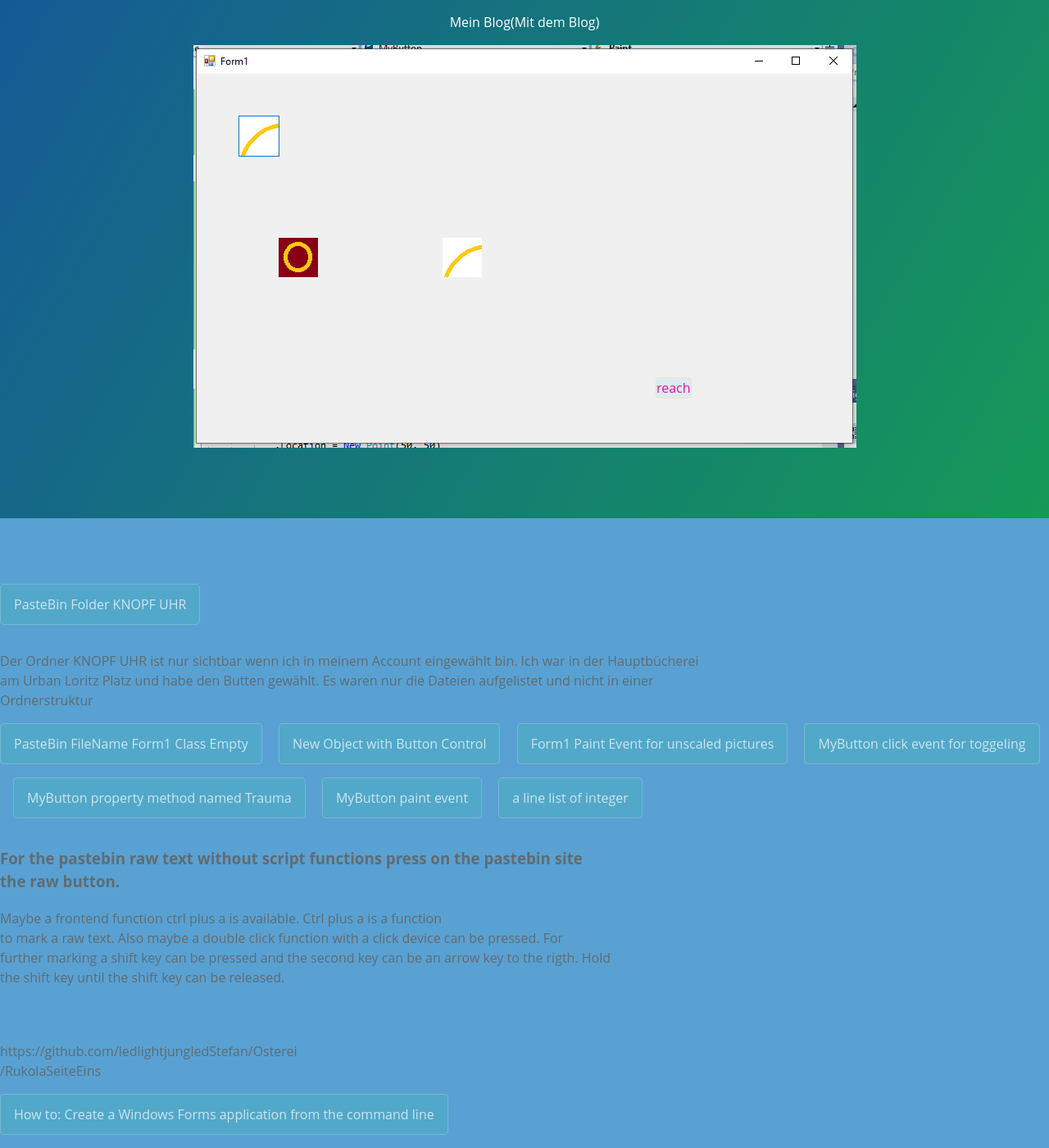
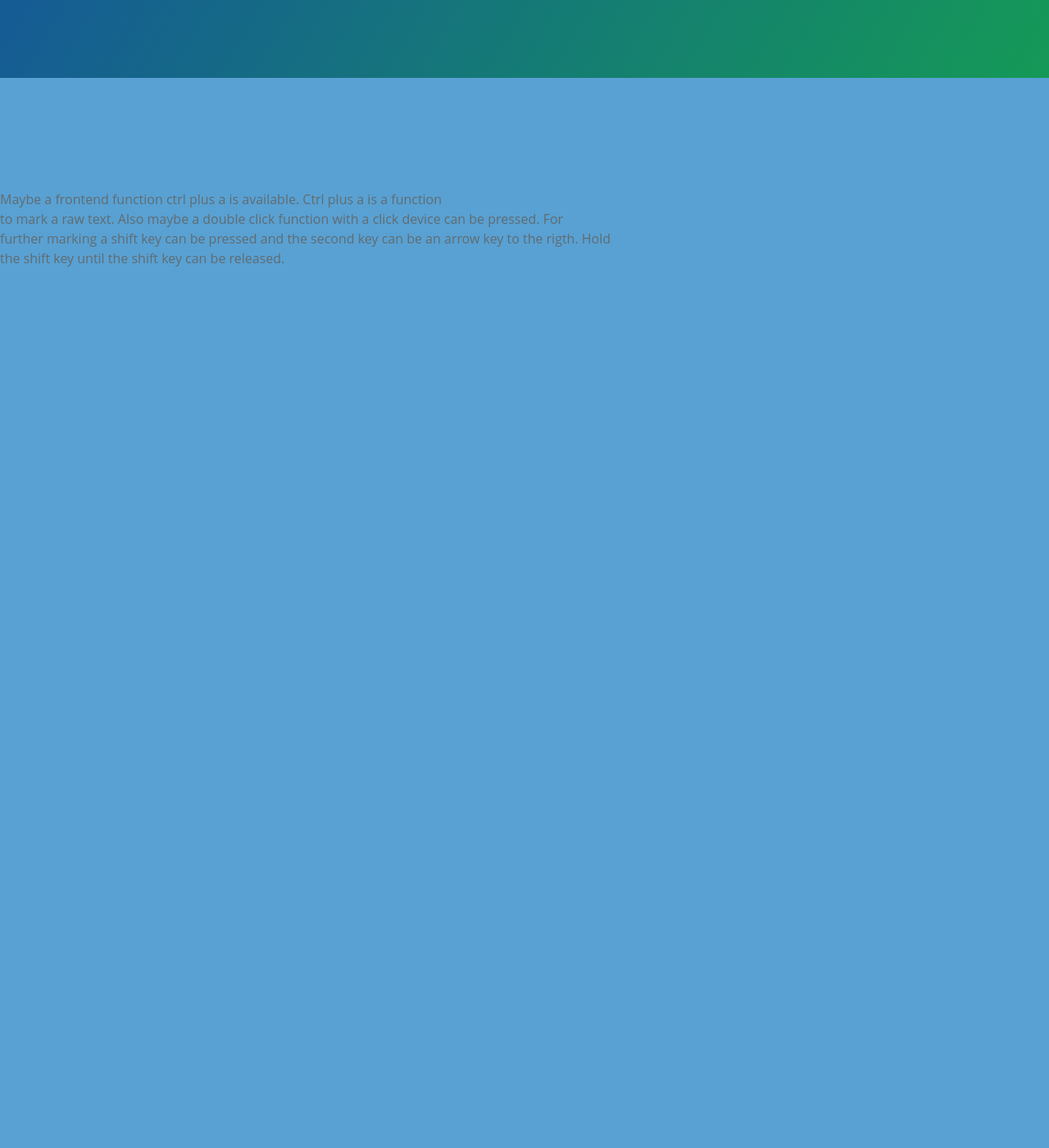
Before and after one commit to ledlightjungledStefan/Osterei, a Jekyll site: the page built from index.markdown, in a window 1280 px wide and 1400 px high, scrolled down 140 px. Shown: the whole window at 82% size. Built offline with Jekyll 4.4.1, drawn with Linux system fonts in a browser that asks for light colours; after the commit the page ends 900 px from its top, so only the background shows below that; some of the changed text lies outside the part shown.

Commit message:
Update Apfelkuchen.html

```diff
--- a/_layouts/Apfelkuchen.html
+++ b/_layouts/Apfelkuchen.html
@@ -13,34 +12,14 @@
 <link rel="stylesheet" href="/Osterei/assets/css/OhoKnopf.css">
 <link rel="stylesheet" href="/Osterei/assets/css/Button.css">
     </head>
-
 <body>
 <!--{{ content }}-->
 <section class="page-header">
-  <h1 class="project-tagline">https://ledlightjungledstefan.github.io/Osterei/blog</h1>
-	    <p>Mein Blog(Mit dem Blog)</p>
-<img src="/Osterei/assets/bw ohne ziel.bmp" alt="">
-
-
+<h1 class="project-tagline"><br></h1>
 </section>
 <section class="main-content">
-
-  <h2></h2>
+<h2><br></h2>
 </section>
-<a href="https://pastebin.com/u/ledlight/1/tuyKLgg4" class="btn">PasteBin Folder KNOPF UHR</a>
-	<p>Der Ordner KNOPF UHR ist nur sichtbar wenn ich in meinem Account eingewählt bin. Ich war in der Hauptbücherei<br>
-		am Urban Loritz Platz und habe den Butten gewählt. Es waren nur die Dateien aufgelistet und nicht in einer<br>
-		Ordnerstruktur</p>
-<a href="https://pastebin.com/0YLqTkQg" class="btn">PasteBin FileName Form1 Class Empty</a>
-	<a href="https://pastebin.com/M3YLU1WJ" class="btn">New Object with Button Control</a>
-	<a href="https://pastebin.com/M3YLU1WJ" class="btn">Form1 Paint Event for unscaled pictures</a>
-	<a href="https://pastebin.com/sVQ4FBna" class="btn">MyButton click event for toggeling</a>
-	<a href="https://pastebin.com/VBWrAMXy" class="btn">MyButton property method named Trauma</a>
-	<a href="https://pastebin.com/yHyZjSqm" class="btn">MyButton paint event</a>
-	<a href="https://pastebin.com/HGmHUyaG" class="btn">a line list of integer</a>
-
-    <h3>For the pastebin raw text without script functions press on the pastebin site <br>
- the raw button.</h3>
 <p>
 Maybe a frontend function ctrl plus a is available. Ctrl plus a is a function <br>
 to mark a raw text.
@@ -49,12 +28,5 @@
 key can be pressed and the second key can be an arrow key to the rigth. Hold <br>
 the shift key until the shift key can be released.</p>
 <h3><br></h3>
-      <p>https://github.com/ledlightjungledStefan/Osterei<br>
-	/RukolaSeiteEins</p>
-
-	  <a href="https://docs.microsoft.com/en-us/dotnet/desktop/winforms/how-to-create-a-windows-forms-application-from-the-command-line?view=netframeworkdesktop-4.8" class="btn">How to: Create a Windows Forms application from the command line</a>
-
-
-	<a href="https://ledlightjungledstefan.github.io/Osterei/solarplexus" class="Knopf">reach</a>
 </body>
 </html>
```
Also changed, not shown: other parts of _layouts/Apfelkuchen.html (+1 -2 lines). Lines whose indentation alone changed are shown as unchanged.
